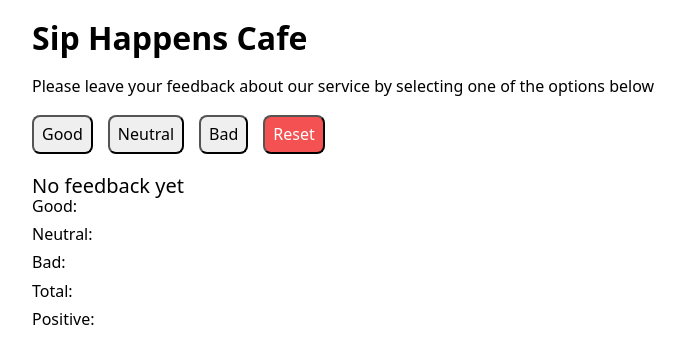
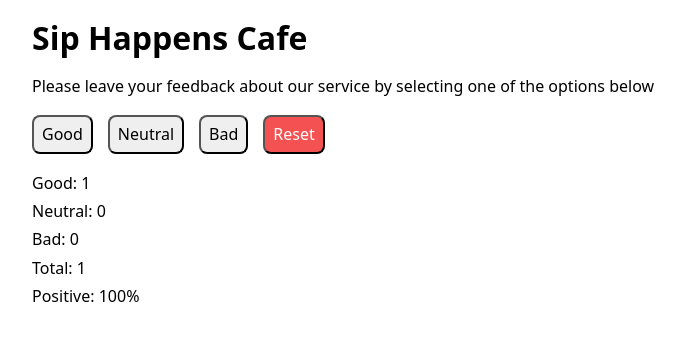
Before and after one commit to Developer-Mykhailo/test-2-react-project, a React (Vite) app: page / in a window 1280 px wide. Both pictures are taken after a click on the button "Good". Shown: the top 364 px of the page, without its empty margins (23-708 px from the left). Built offline with nearby package versions, Linux system fonts and the light colour scheme.

Commit message:
add logic

```diff
--- a/src/App.jsx
+++ b/src/App.jsx
@@ -1,3 +1,4 @@
+import { useEffect, useState } from "react";
 import Container from "./components/Container/Container";
 import Description from "./components/Description/Description";
 import Feedback from "./components/Feedback/Feedback";
@@ -5,14 +6,56 @@ import Notification from "./components/Notification/Notification";
 import Options from "./components/Options/Options";
 
 function App() {
+  // state
+  const [feedback, setFeedback] = useState(() => {
+    const savedData = localStorage.getItem("feedback");
+    return savedData ? JSON.parse(savedData) : { good: 0, neutral: 0, bad: 0 };
+  });
+  const { good, neutral, bad } = feedback;
+
+  // local Storage
+  useEffect(() => {
+    localStorage.setItem("feedback", JSON.stringify(feedback));
+  }, [feedback]);
+
+  // derived values
+  const total = good + neutral + bad;
+  const positive = Math.round((good / total) * 100);
+
+  // handlers
+  const handleClilck = (type) => {
+    setFeedback((prev) => ({
+      ...prev,
+      [type]: prev[type] + 1,
+    }));
+  };
+
+  const resetFeedbsck = () => {
+    setFeedback({ good: 0, neutral: 0, bad: 0 });
+  };
+
+  //JSX
   return (
     <Container>
       <Description />
 
-      <Options />
-      <Notification />
+      <Options
+        handleClilck={handleClilck}
+        resetFeedbsck={resetFeedbsck}
+        total={total}
+      />
 
-      <Feedback />
+      {total ? (
+        <Feedback
+          good={good}
+          neutral={neutral}
+          bad={bad}
+          total={total}
+          positive={positive}
+        />
+      ) : (
+        <Notification />
+      )}
     </Container>
   );
 }
--- a/src/components/Feedback/Feedback.jsx
+++ b/src/components/Feedback/Feedback.jsx
@@ -1,13 +1,13 @@
 import s from "./Feedback.module.css";
 
-const Feedback = () => {
+const Feedback = ({ good, neutral, bad, total, positive }) => {
   return (
     <div className={s.feedback_wrap}>
-      <p>Good: </p>
-      <p>Neutral: </p>
-      <p>Bad: </p>
-      <p>Total: </p>
-      <p>Positive: </p>
+      <p>Good: {good}</p>
+      <p>Neutral: {neutral}</p>
+      <p>Bad: {bad}</p>
+      <p>Total: {total}</p>
+      <p>Positive: {positive ? positive : 0}%</p>
     </div>
   );
 };
--- a/src/components/Options/Options.jsx
+++ b/src/components/Options/Options.jsx
@@ -1,12 +1,17 @@
 import s from "./Options.module.css";
 
-const Options = () => {
+const Options = ({ handleClilck, resetFeedbsck, total }) => {
   return (
     <div className={s.options_wrap}>
-      <button>Good</button>
-      <button>Neutral</button>
-      <button>Bad</button>
-      <button className={s.reset}>Reset</button>
+      <button onClick={() => handleClilck("good")}>Good</button>
+      <button onClick={() => handleClilck("neutral")}>Neutral</button>
+      <button onClick={() => handleClilck("bad")}>Bad</button>
+
+      {total > 0 && (
+        <button className={s.reset} onClick={resetFeedbsck}>
+          Reset
+        </button>
+      )}
     </div>
   );
 };
```
